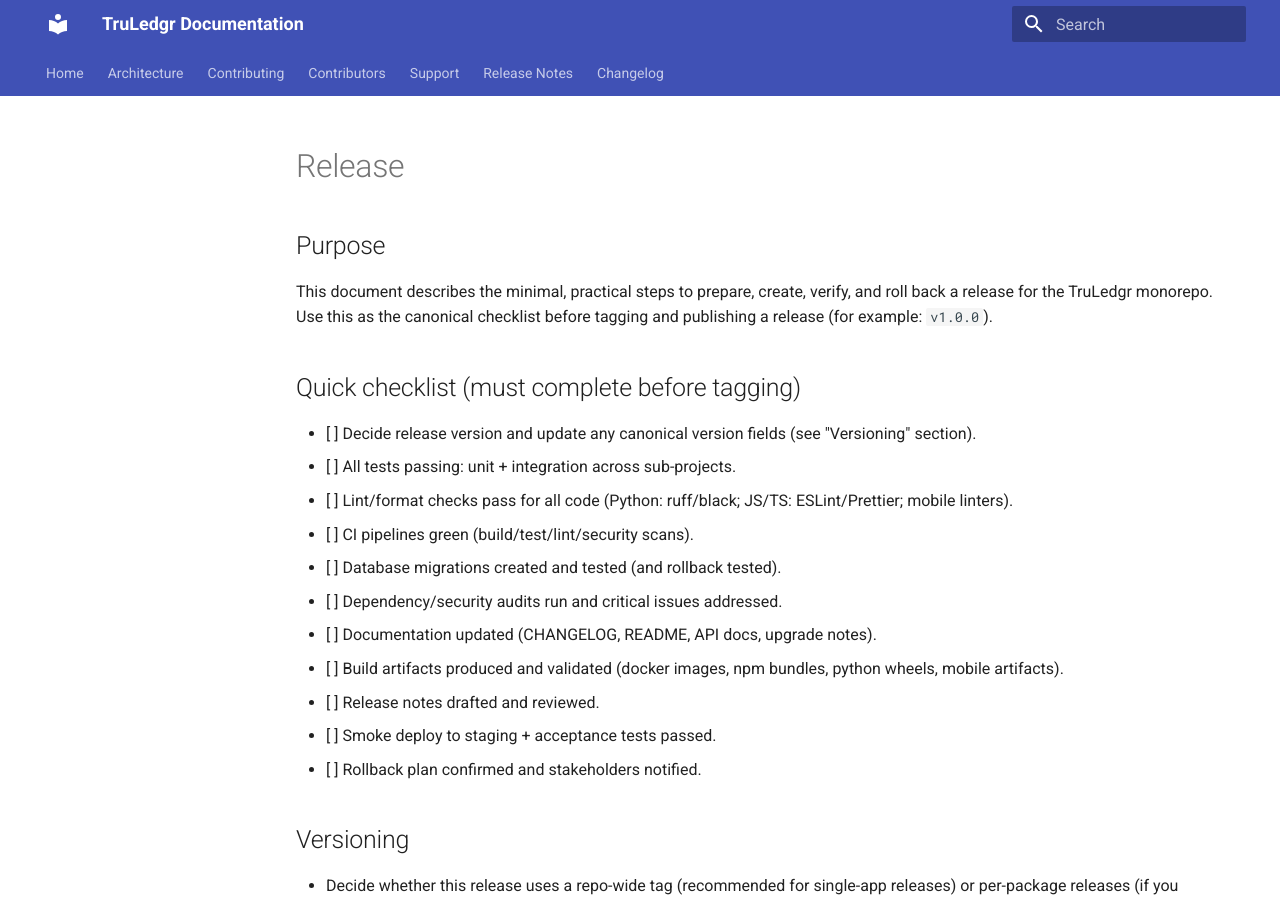
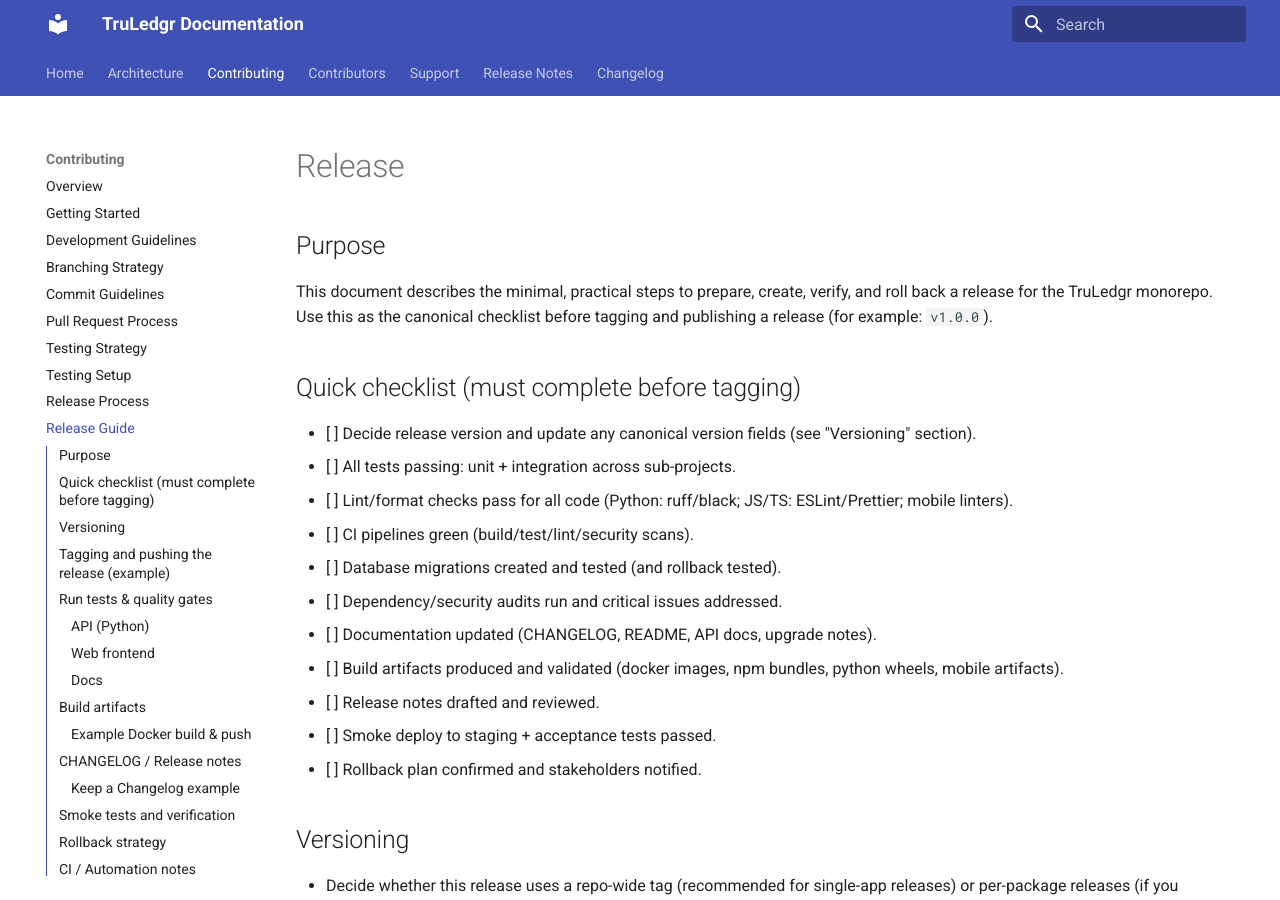
Before and after one commit to McGuireTechnology/TruLedgr, an MkDocs documentation site: the page built from docs/contributing/release.md, in a window 1280 px wide and 900 px high. Built offline with MkDocs 1.6.1 and Material for MkDocs 9.7.7, drawn with Linux system fonts in a browser that asks for light colours.

Commit message:
fix: resolve GitHub Pages deployment issues
- Add proper permissions for GitHub Actions to write to pages
- Configure git user for automated commits
- Add fetch-depth: 0 for full history access
- Include all contributing documentation pages in navigation

```diff
--- a/mkdocs.yml
+++ b/mkdocs.yml
@@ -6,7 +6,19 @@
 nav:
   - Home: index.md
   - Architecture: architecture.md
-  - Contributing: contributing.md
+  - Contributing:
+    - Overview: contributing.md
+    - Getting Started: contributing/getting-started.md
+    - Development Guidelines: contributing/development-guidlines.md
+    - Branching Strategy: contributing/branching-strategy.md
+    - Commit Guidelines: contributing/commit-guidlines.md
+    - Pull Request Process: contributing/pull-request-process.md
+    - Testing Strategy: contributing/testing-strategy.md
+    - Testing Setup: contributing/testing-setup.md
+    - Release Process: contributing/release-process.md
+    - Release Guide: contributing/release.md
+    - Repository Structure: contributing/repository-structure.md
+    - Server Ports: contributing/server-ports.md
   - Contributors: contributors.md
   - Support: support.md
   - Release Notes: RELEASE.md
```
Also changed, not shown: 1 other file.
